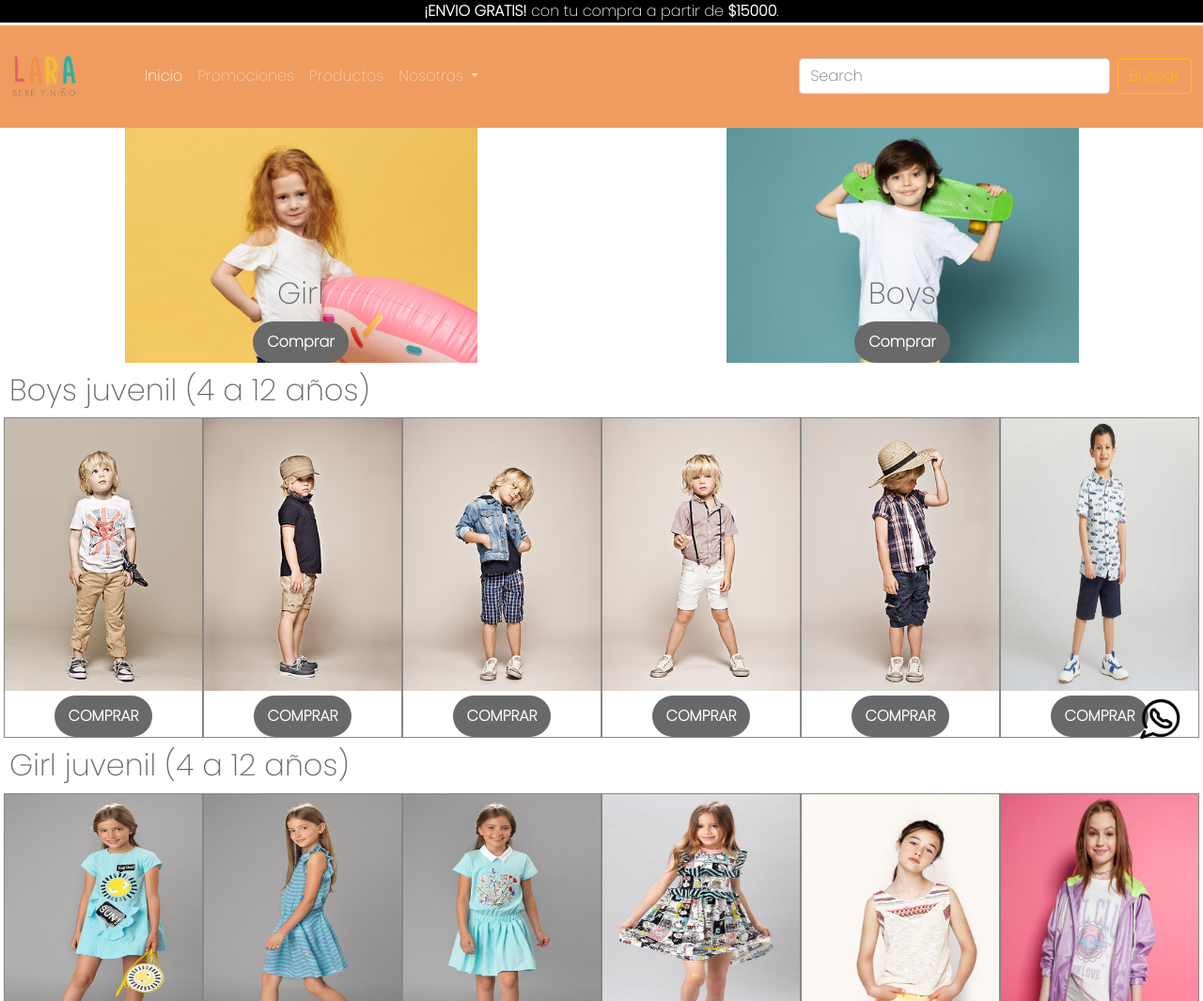
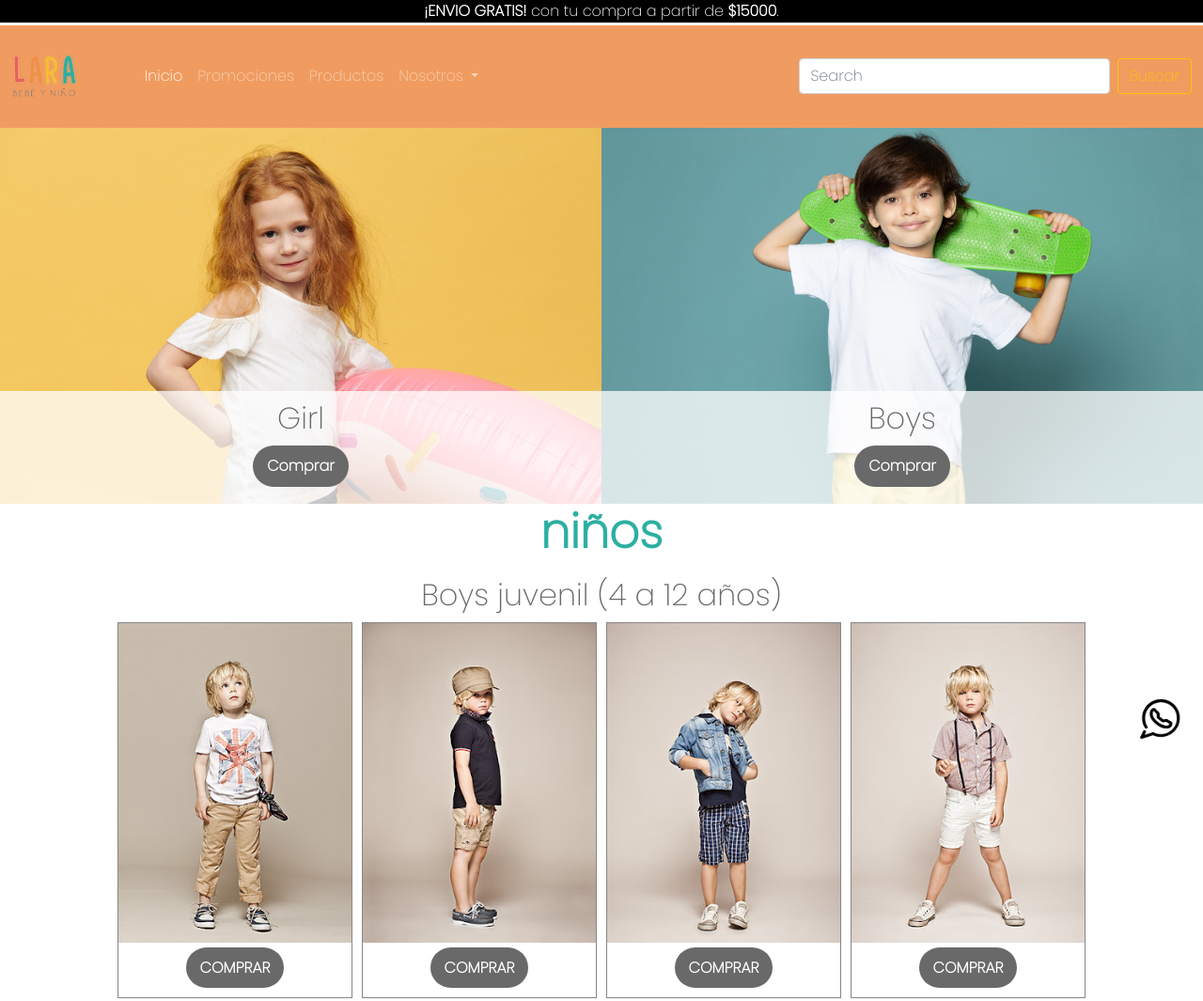
Before and after one commit to cristianobus0909/proyectolara, a website: page pages/productos.html in a window 1280 px wide. Shown: the top 1065 px of the page at 94% size. Drawn offline with nearby package versions, Linux system fonts and the light colour scheme; a web font is replaced by a local one.

Commit message:
cambios index, productos y h1

```diff
--- a/pages/productos.html
+++ b/pages/productos.html
@@ -77,41 +77,61 @@
         <main class="main">
             <section class="categoriaGenero">
                 <div class="generoGirl">
+                    <div>
                         <h2>Girl</h2>
                         <a href="">Comprar</a>
                     </div>
+
+                </div>
                 <div class="generoBoys">
+                    <div>
                         <h2>Boys</h2>
                         <a href="">Comprar</a>
                     </div>
+
+                </div>
             </section>
+            <h1>niños</h1>
             <h2>
                 Boys juvenil (4 a 12 años)
             </h2>
             <section class="boysContenedor" >
                 <div class="cardBoys">
                     <img src="../img/boyloock04.jpg" alt="remera blanca est y chupin beige">
+                    <div class="botonP">
                         <a href="">COMPRAR</a>
+                    </div>
+
                 </div>
                 <div class="cardBoys">
                     <img src="../img/boyloock5.jpg" alt="camisa negra bermuda gabardina">
+                    <div class="botonP">
                         <a href="">COMPRAR</a>
+                    </div>
                 </div>
                 <div class="cardBoys">
                     <img src="../img/boyloock6.jpg" alt="campera jean remera y bermuda a cuadro">
+                    <div class="botonP">
                         <a href="">COMPRAR</a>
+                    </div>
                 </div>
                 <div class="cardBoys">
                     <img src="../img/boyloock10.jpg" alt="camisa corta rayas y bermuda blanca con tirador">
+                    <div class="botonP">
                         <a href="">COMPRAR</a>
+                    </div>
                 </div>
                 <div class="cardBoys">
                     <img src="../img/boyloock11.jpg" alt="camisa corta cuadros con remera debajo y pescador jean">
+                    <div class="botonP">
                         <a href="">COMPRAR</a>
+                    </div>
                 </div>
                 <div class="cardBoys">
                     <img src="../img/loockjuniorvaron.webp" alt="camisa corta estampada y bermuda">
+                    <div class="botonP">
                         <a href="">COMPRAR</a>
+                    </div>
                 </div>
             </section>
             <h2>
--- a/scss/base/_mediaquery.scss
+++ b/scss/base/_mediaquery.scss
@@ -30,8 +30,8 @@
     }
 }
 
-@media screen and (max-width: 560px) {
-    .principal .hero{
+@media screen and (max-width: 570px) {
+    .hero{
         text-align: center;
         width: 100%;
         min-width: 480px;
@@ -169,7 +169,12 @@
 
 
 @media screen and (max-width: 350px) {
-    .destacadosContenedor .tarjetaProd{
+    .destacadosContenedor{
+        @include flexcenter(flex, space-between, center);
+        flex-wrap: wrap;
+    }
+
+    /**.destacadosContenedor .tarjetaProd{
         border: 1px solid rgb(134, 134, 134);
         width: 296px;
         height: 390px;
@@ -185,7 +190,7 @@
         width: 292.5px;
         height: 292.5px;
         margin-bottom: 30px;
-    }
+    }**/
 
 
     /**.somos{
--- a/scss/base/_variables.scss
+++ b/scss/base/_variables.scss
@@ -2,6 +2,7 @@
 $color-principal:  rgb(240, 156, 96);
 $color-secundario: rgb(230, 97, 101);
 $color-terciario: rgb(134, 134, 134);
+$color-cuaternario: #2CAFA2;
 
 //*--LISTAS--*//
 $colores:
--- a/scss/components/_main.scss
+++ b/scss/components/_main.scss
@@ -331,16 +331,32 @@
     grid-area: principal;
     display: flex;
     flex-direction: column;
+    align-items: center;
+    justify-content: center;
     .categoriaGenero{
+        width: 100%;
+        max-width: 3000px;
         display: flex;
         justify-content: space-around;
         .generoGirl{
             background-image: url(../img/pretty-girl-with-long-hair-hugging-inflatable-swimming-circle.jpg);
-            @include background(center, contain, no-repeat);
+            @include background(center, cover, no-repeat);
             @include flex(flex, flex-end, center, column);
             width: 50%;
-            height: 250px;
+            min-height: 50vh;
             flex-wrap: wrap;
+            div{
+                display: flex;
+                flex-direction: column;
+                align-items: center;
+                width: 100%;
+                height: 30%;
+                border: 1px;
+                transition: 600ms;
+                background: linear-gradient(rgba(255, 255, 255, 0.75), rgba(255, 255, 255, 0.75));
+                &:hover{
+                    @extend %hidecard;
+                }
                 h2{
                     margin: 5px;
                     padding: 5px;
@@ -352,13 +368,27 @@
                     }
                 }
             }
+
+        }
         .generoBoys{
             background-image: url(../img/front-view-smiling-cute-kid-in-white-t-shirt-holding-skateboard-on-the-blue-floor.jpg);
-            @include background(center, contain, no-repeat);
+            @include background(center, cover, no-repeat);
             @include flex(flex, flex-end, center, column);
             width: 50%;
-            height: 250px;
+            min-height: 50vh;
             flex-wrap: wrap;
+            div{
+                display: flex;
+                flex-direction: column;
+                align-items: center;
+                width: 100%;
+                height: 30%;
+                border: 1px;
+                transition: 600ms;
+                background: linear-gradient(rgba(255, 255, 255, 0.75), rgba(255, 255, 255, 0.75));
+                &:hover{
+                    @extend %hidecard;
+                }
                 h2{
                     margin: 5px;
                     padding: 5px;
@@ -370,6 +400,13 @@
                     }
                 }
             }
+
+        }
+    }
+    h1{
+        color: #2CAFA2;
+        font-size: 50px;
+        font-weight: bold;
     }
     h2{
         margin: 5px;
@@ -377,21 +414,32 @@
     }
     .boysContenedor{
         width: 100%;
+        min-height: 450px;
+        gap: 10px;
         @include flexcenter(flex, center, center);
         flex-wrap: wrap;
         .cardBoys{
+            width: 250px;
+            height: 400px;
             border: 1px solid rgb(134, 134, 134);
-            @include flex(flex, space-around, center, column);
-            flex-wrap: wrap;
+            @include flex(flex, center, center, column);
+
             img{
-                margin-bottom: 5px;
-                width: 210px;
-                height: 290px;
+                margin-bottom: 15px;
+                width: 100%;
+                min-height: 340px;
+
+
             }
+            .botonP{
+                border-top: 20px;
+                height: 70px;
+
                 a{
                     @extend %boton;
                     &:hover{
                         @extend %hoverbotton;
+                    }
                 }
             }
         }
@@ -413,10 +461,12 @@
                 width: 210px;
                 height: 290px;
             }
+            .botonP{
                 a{
                     @extend %boton;
                     &:hover{
                         @extend %hoverbotton;
+                    }
                 }
             }
         }
@@ -496,12 +546,17 @@
 /**-------CONTACTO--------**/
 .contactoForm{
     width: 100%;
-    min-width: 350px;
+    min-width: 450px;
     height: 100%;
     padding: 20px;
-    margin: o auto;
+    margin: 0 auto;
     @include flex(flex, center, center, column);
     flex-wrap: wrap;
+    h1{
+        color: #2CAFA2;
+        font-size: 60px;
+        font-weight: bold;
+    }
     h2{
         margin-top: 10px;
         padding: 20px;
@@ -559,6 +614,7 @@
                     text-align: center;
                     textarea{
                         outline: none;
+                        max-width: 100%;
                     }
                     input{
                         height: auto;
```
Also changed, not shown: pages/contacto.html (+1 -0 lines), css/estilos.css. Lines whose indentation alone changed are shown as unchanged.
